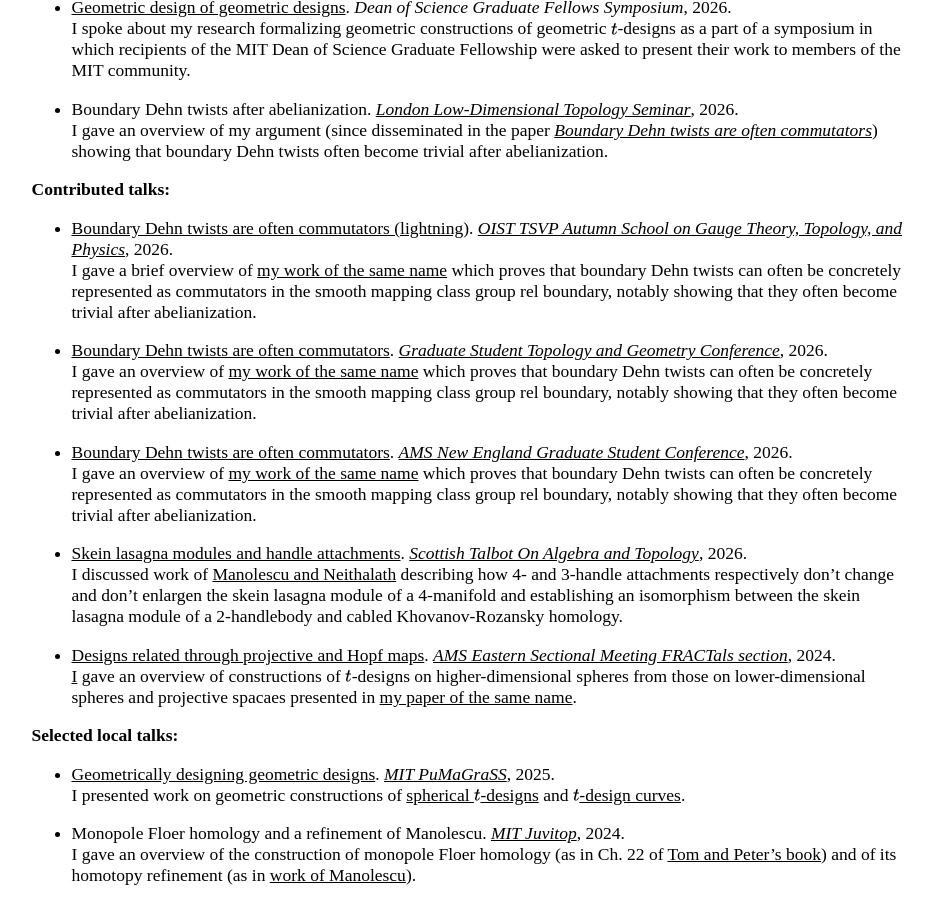
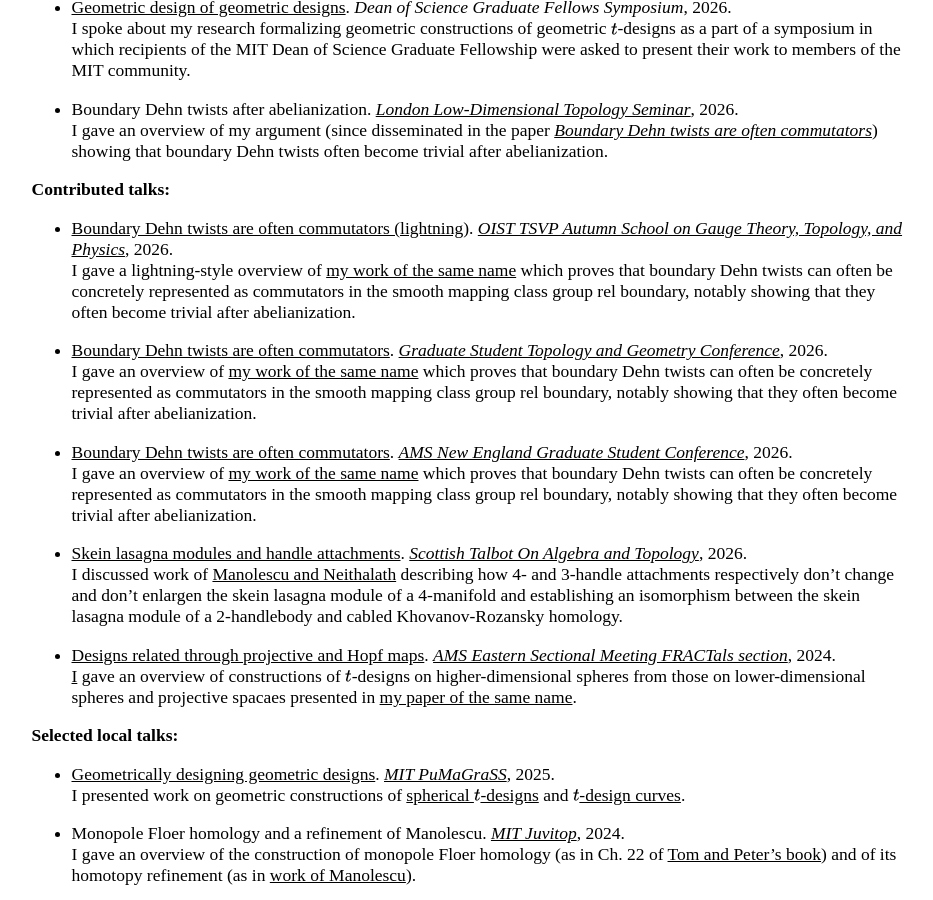
Before and after one commit to AyodejiLindblad/AyodejiLindblad.github.io, a Jekyll site: the page built from index.md, in a window 1280 px wide and 900 px high, scrolled down 1619 px. Shown: the whole window, without its empty margins (171-1104 px from the left). Built offline with Jekyll 4.4.1, drawn with Linux system fonts in a browser that asks for light colours; some web fonts are replaced.

Commit message:
lightning-style

```diff
--- a/index.md
+++ b/index.md
@@ -83,7 +83,7 @@ Joint with [Enrico Colón](https://www.math.harvard.edu/people/colon-enrico/), [
 **Contributed talks:**
 
 * [Boundary Dehn twists are often commutators (lightning)](talks/Boundary-Dehn-twists-are-often-commutators-(lightning).pdf). *[OIST TSVP Autumn School on Gauge Theory, Topology, and Physics](https://sites.google.com/view/new-frontiers-in-gauge-theory/autumn-school?authuser=0)*, 2026.
-    I gave a brief overview of [my work of the same name](https://arxiv.org/pdf/2604.13194) which proves that boundary Dehn twists can often be concretely represented as commutators in the smooth mapping class group rel boundary, notably showing that they often become trivial after abelianization.
+    I gave a lightning-style overview of [my work of the same name](https://arxiv.org/pdf/2604.13194) which proves that boundary Dehn twists can often be concretely represented as commutators in the smooth mapping class group rel boundary, notably showing that they often become trivial after abelianization.
 
 * [Boundary Dehn twists are often commutators](talks/Boundary-Dehn-twists-are-often-commutators-(slides).pdf). *[Graduate Student Topology and Geometry Conference](https://www.gstgc2026.com/)*, 2026.
     I gave an overview of [my work of the same name](https://arxiv.org/pdf/2604.13194) which proves that boundary Dehn twists can often be concretely represented as commutators in the smooth mapping class group rel boundary, notably showing that they often become trivial after abelianization.
```
